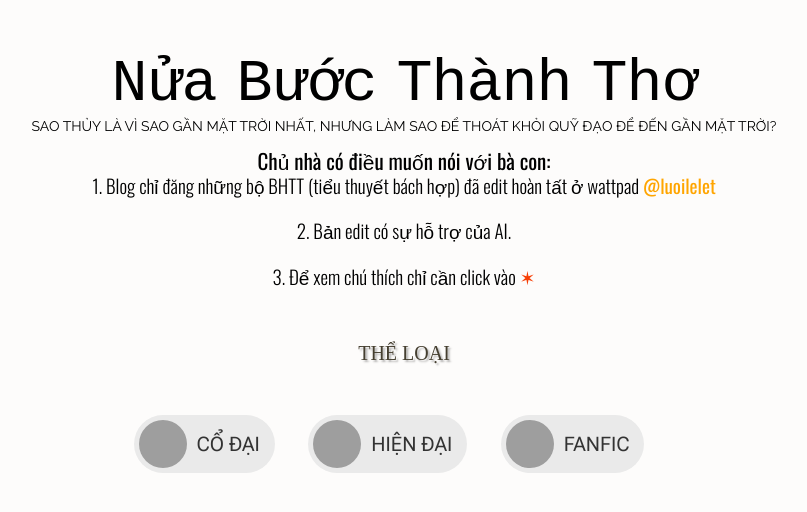
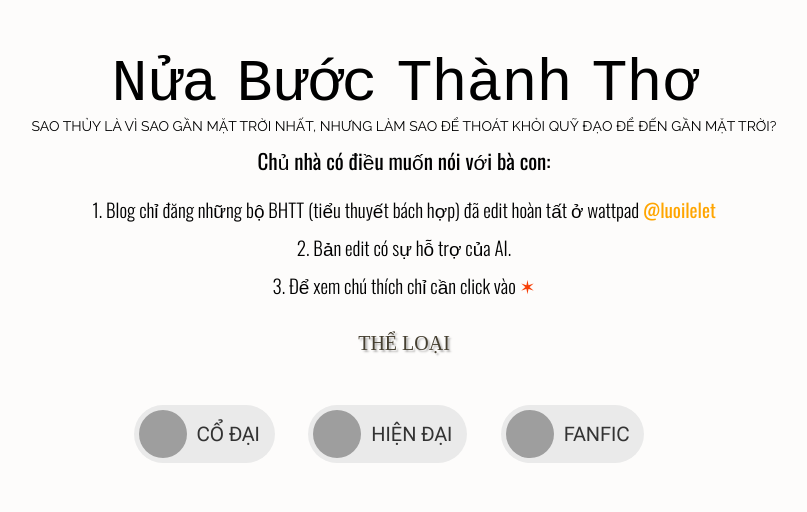
Before and after one commit to nuabuocthanhtho/nuabuocthanhtho.github.io, a Jekyll site: the page built from index.md, in a window 1280 px wide. Shown: the top 512 px of the page, without its empty margins (236-1043 px from the left). Built offline with Jekyll 4.4.1, drawn with Linux system fonts in a browser that asks for light colours; some web fonts are replaced; grey boxes are pictures that could not be loaded.

Commit message:
Update style.css

```diff
--- a/assets/css/style.css
+++ b/assets/css/style.css
@@ -1600,27 +1600,27 @@ div#Text1 {
 /* 2. GIẢM khoảng cách bằng cách DỊCH CHUYỂN CƯỠNG ÉP khối nội dung */
 #Text1 .widget-content {
     position: relative !important;
-    top: -15px !important; /* Dịch chuyển khối đi lên 15px */
+    top: -10px !important; /* Dịch chuyển khối đi lên 15px */
 }
 
 /* 2. TÙY CHỈNH CHO TOÀN BỘ WIDGET GIỚI THIỆU */
-
+/* --- Sửa khoảng cách cho Widget Giới thiệu --- */
 #Text1 h2.title {
     font-family: 'Oswald', sans-serif !important;
     font-weight: 400 !important;
-    margin-bottom: 10 !important;
+    margin-bottom: 10px !important; /* << TẠO KHOẢNG CÁCH DƯỚI TIÊU ĐỀ */
+    /* Bỏ margin-top ở đây nếu có */
 }
 
 #Text1 .widget-content {
-    /* Các tùy chỉnh cũ */
     font-family: 'Oswald', sans-serif !important;
     font-weight: 300 !important;
     font-size: 19px !important;
     white-space: pre-line !important;
-    margin-top: -10px !important;
-
-    /* Dòng mới để tăng khoảng cách giữa các dòng */
-    line-height: 1.2 !important;
+    line-height: 1.0 !important; /* << Bạn có thể thử lại 1.5, 1.6, 1.7, 1.8 xem cái nào vừa mắt */
+    margin-top: -5px !important; /* << BỎ margin-top âm */
+    position: static !important; /* << TRẢ LẠI vị trí tĩnh bình thường */
+    /* Không cần 'top' nữa */
 }
 
 #Text1 .widget-content a {
```
